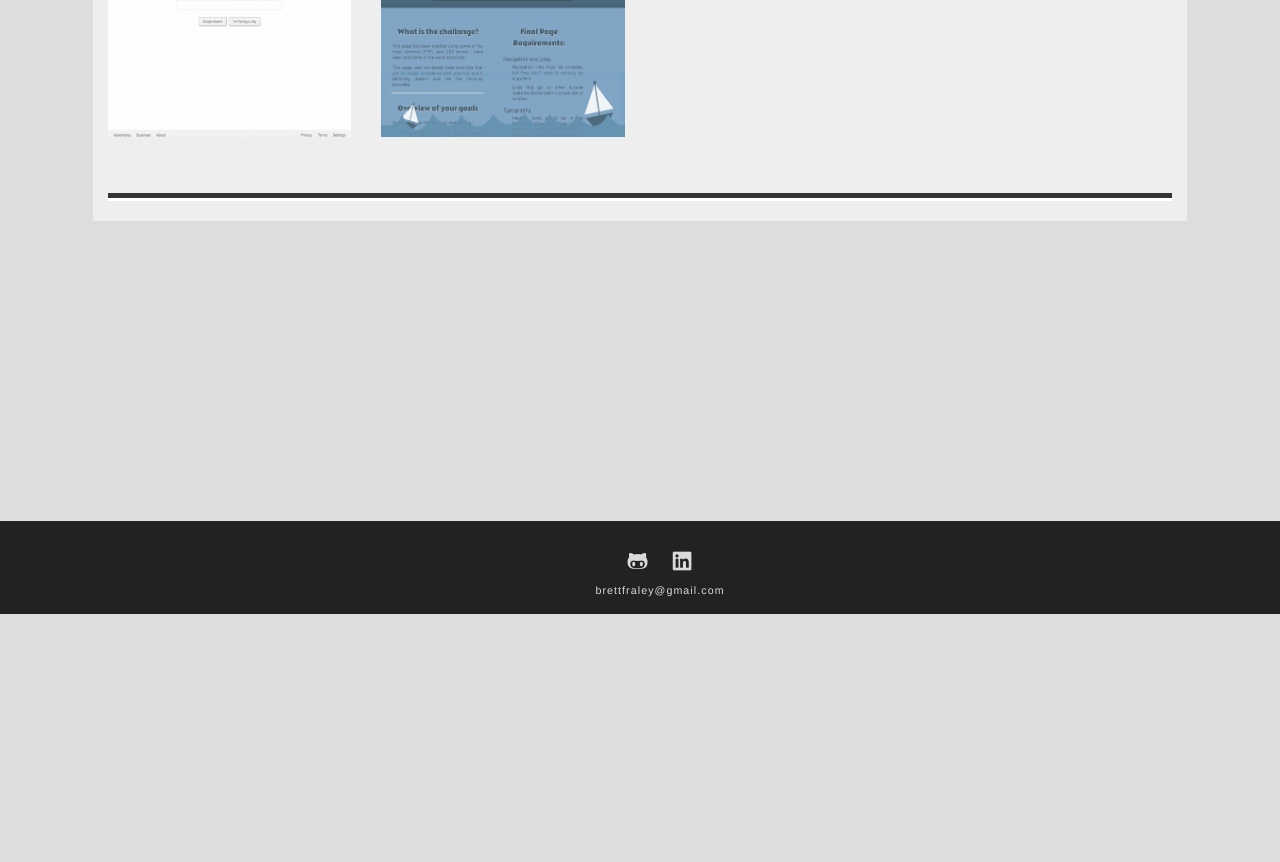
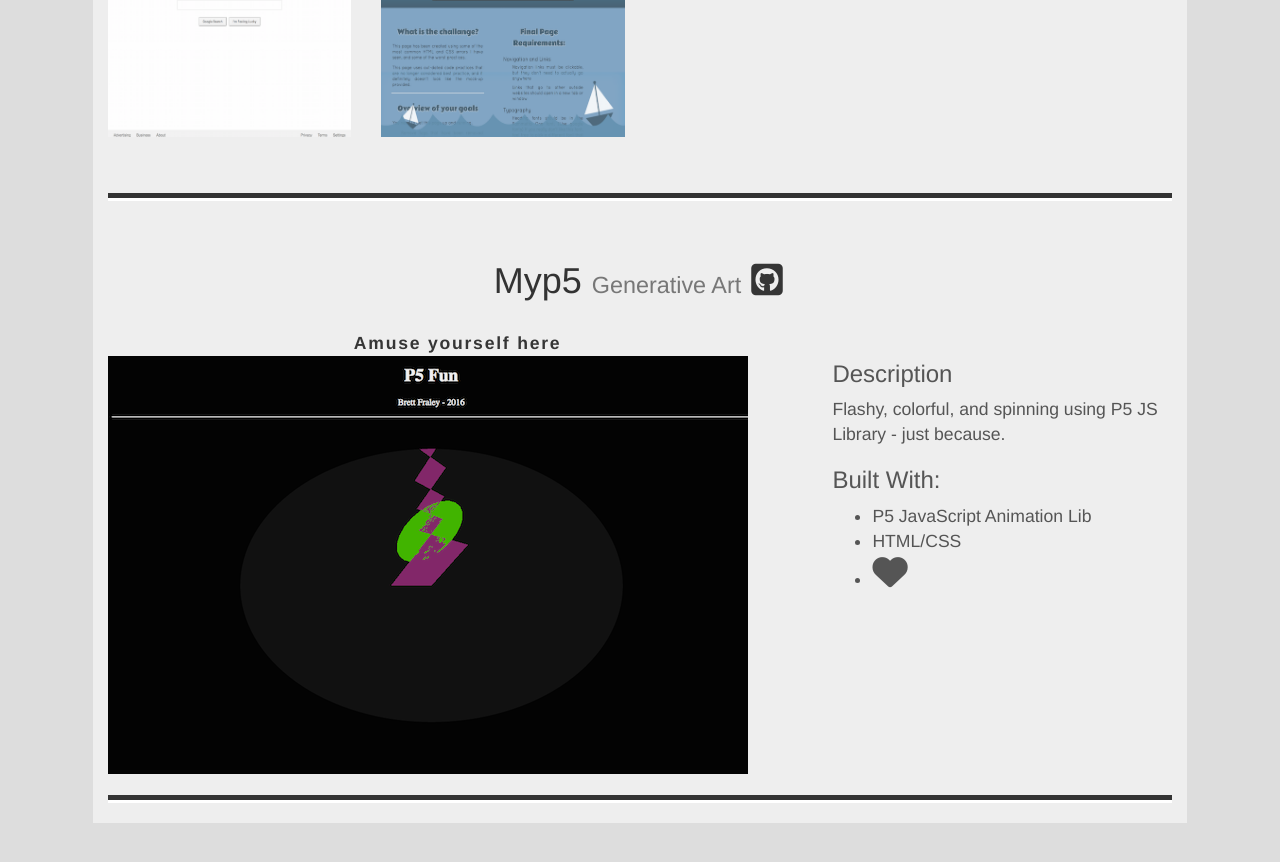
Before and after one commit to bFraley/bFraley.github.io, a Jekyll site: the page built from portfolio2.html, in a window 1280 px wide and 900 px high, scrolled down 6868 px. Shown: the top 862 px of the window. Built offline with Jekyll 4.4.1, drawn with Linux system fonts in a browser that asks for light colours; nearby versions of some CDN libraries; some web fonts are replaced; before the commit the page ends 7482 px from its top, so only the background shows below that.

Commit message:
add myp5 to portfolio

```diff
--- a/portfolio2.html
+++ b/portfolio2.html
@@ -503,4 +503,42 @@ title: Portfolio
 
         <hr>
 
+        <!-- Misc Work -->
+        <!-- ************************************************************* -->
+        <div class="row">
+            <div class="col-lg-12">
+                <h1 class="page-header">Myp5
+                    <small>Generative Art</small>
+                    <a href="https://github.com/bfraley/myp5" target="_blank">
+                    <i class="fa fa-github-square fa-1x" aria-hidden="true"></i></a>
+                </h1>
+            </div>
+        </div>
+        <!-- end div class: row -->
+
+        <!-- Portfolio Item Row -->
+        <div class="row">
+
+            <div class="col-md-8">
+                <a href="https://bfraley.github.io/myp5" target="_blank">Amuse yourself here</a>
+                <img class="img-responsive" src="images/myp5/myp5.png"
+                alt="P5 animation generative art screenshot">
+            </div>
+
+            <div class="col-md-4 portfolio-description">
+                <h3>Description</h3>
+                <p>Flashy, colorful, and spinning using P5 JS Library - just because.</p>
+                <h3>Built With:</h3>
+                <ul>
+                    <li>P5 JavaScript Animation Lib</li>
+                    <li>HTML/CSS</li>
+                    <li><i class="fa fa-heart fa-2x" aria-hidden="true"></i></li>
+                </ul>
+            </div>
+
+        </div>
+        <!-- end div class: row -->
+
+        <hr>
+
 </div>  <!-- end div class: home-article -->
```
